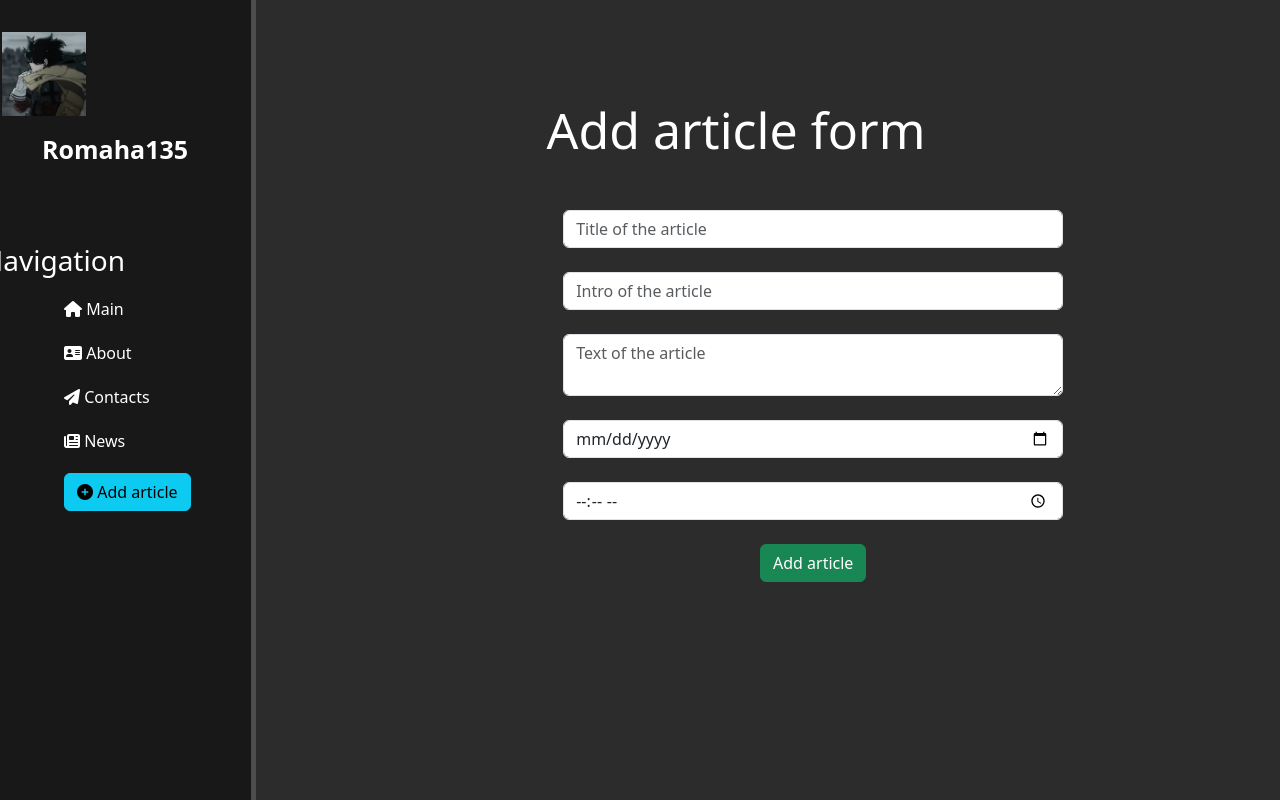
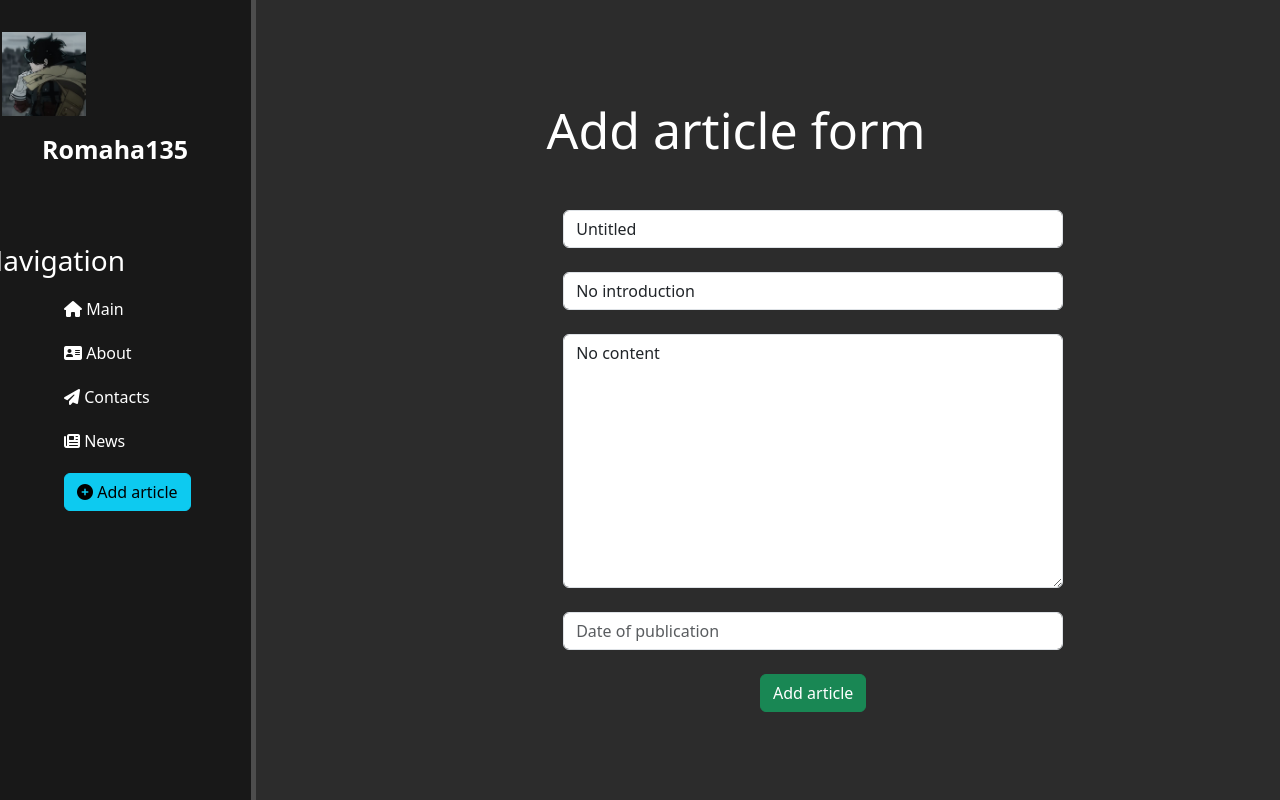
Before and after one commit to Romaha135/symmetrical-broccoli, a Django app: page /news/create in a window 1280 px wide. Run offline with Django 5.2, Linux system fonts and the light colour scheme.

Commit message:
Implement article creation form with validation and styling (Lesson 9)

```diff
--- /dev/null
+++ b/news/forms.py
@@ -0,0 +1,27 @@
+from .models import Articles
+from django.forms import ModelForm, TextInput, Textarea, DateTimeInput
+
+class ArticlesForm(ModelForm):
+    class Meta:
+        model = Articles
+        fields = ['title', 'intro', 'full_text', 'date']
+
+        widgets = {
+            "title": TextInput(attrs={
+                'class': 'form-control',
+                'placeholder': 'Title'
+            }),
+            "intro": TextInput(attrs={
+                'class': 'form-control',
+                'placeholder': 'Introduction'
+            }),
+            "full_text": Textarea(attrs={
+                'class': 'form-control',
+                'placeholder': 'Text of the article'
+            }),
+            "date": DateTimeInput(attrs={
+                'class': 'form-control',
+                'placeholder': 'Date of publication'
+            })
+
+        }
--- a/news/templates/news/create.html
+++ b/news/templates/news/create.html
@@ -6,13 +6,15 @@
 {% block content %}
     <div class="features">
         <h1>Add article form</h1>
-       <form action="post">
-            <input type="text" placeholder="Title of the article" class="form-control"><br>
-            <input type="text" placeholder="Intro of the article" class="form-control"><br>
-            <textarea class="form-control" placeholder="Text of the article"></textarea><br>
-            <input type="date" class="form-control"><br>
-            <input type="time" class="form-control"><br>
-            <button class="btn btn-success" type="submit">Add article</button><br>
+       <form method="post" >
+            {% csrf_token %}
+
+            {{ form.title }} <br>
+            {{ form.intro }} <br>
+            {{ form.full_text }} <br>
+            {{ form.date }} <br>
+            <span>{{ error }}</span>
+            <button type="submit" class="btn btn-success">Add article</button>
        </form>
     </div>
 {% endblock %}
--- a/news/views.py
+++ b/news/views.py
@@ -1,5 +1,6 @@
-from django.shortcuts import render
+from django.shortcuts import render, redirect
 from .models import Articles
+from .forms import ArticlesForm
 
 # Create your views here.
 
@@ -8,4 +9,20 @@ def news_home(request):
     return render(request, 'news/news_home.html', {'news': news})
 
 def create(request):
-    return render(request, 'news/create.html')
+    error = ''
+    if request.method == 'POST':
+        form = ArticlesForm(request.POST)
+        if form.is_valid():
+            form.save()
+            return redirect('news_home')
+        else:
+            error = 'Form is invalid'
+    else:
+        form = ArticlesForm()
+
+    data = {
+        'form': form,
+        'error': error
+    }
+
+    return render(request, 'news/create.html', data)
```
Also changed, not shown: db.sqlite3, news/models.py (line endings or trailing spaces).
